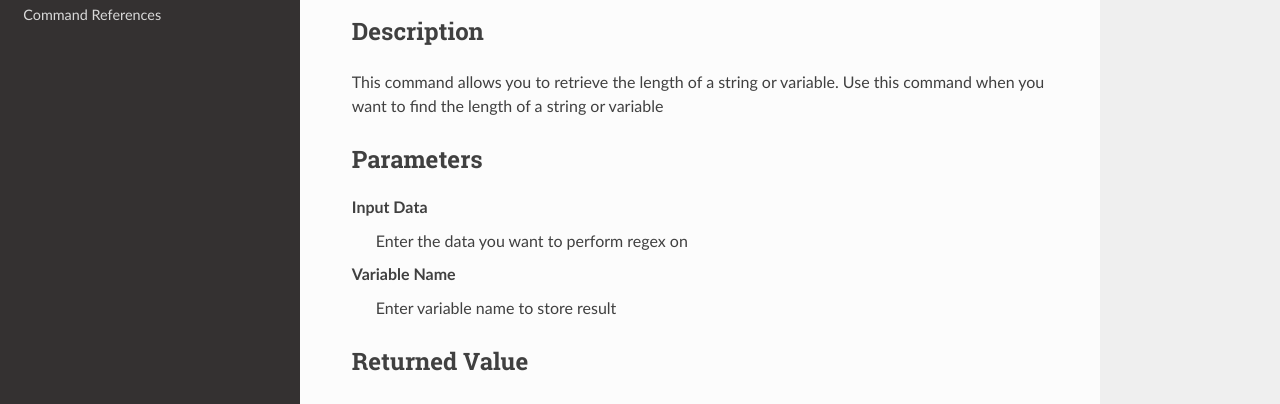
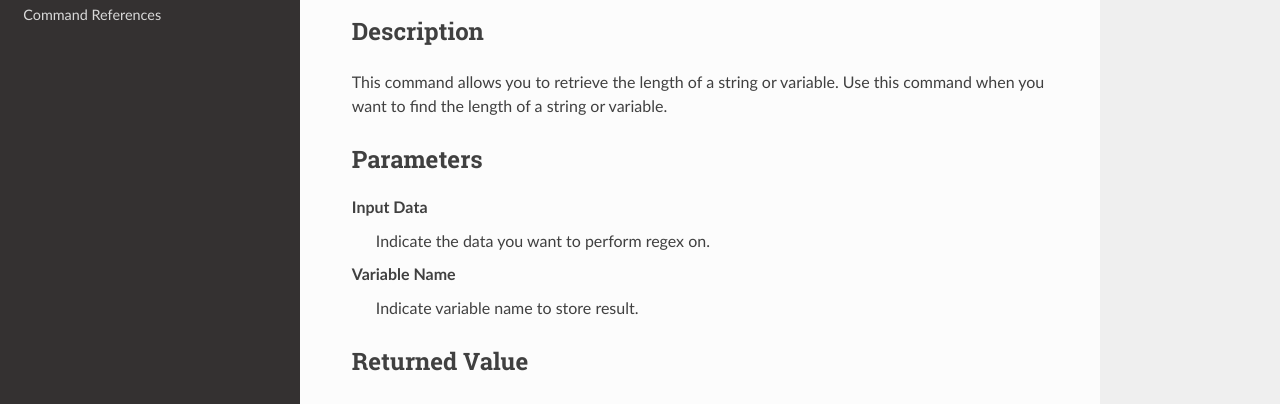
Before and after one commit to stupidmankind/BYpassDoc, a Sphinx documentation site: the page built from docs/source/commands/getwordlength.rst, in a window 1280 px wide and 1288 px high. Shown: the part 249-653 px from the top of the window. Built offline with Sphinx 7.4.7 and the Read the Docs theme 2.0.0, drawn with Linux system fonts in a browser that asks for light colours.

Commit message:
Update getwordlength.rst
Edit description

```diff
--- a/docs/source/commands/getwordlength.rst
+++ b/docs/source/commands/getwordlength.rst
@@ -8,16 +8,16 @@ String Commands
 Description
 -----------
 
-This command allows you to retrieve the length of a string or variable. Use this command when you want to find the length of a string or variable
+This command allows you to retrieve the length of a string or variable. Use this command when you want to find the length of a string or variable.
 
 Parameters
 ----------
 
 **Input Data**
-	Enter the data you want to perform regex on
+	Indicate the data you want to perform regex on.
 
 **Variable Name**
-	Enter variable name to store result
+	Indicate variable name to store result.
 
 
 
```
